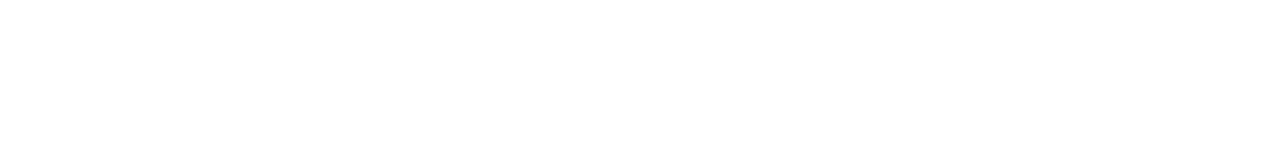
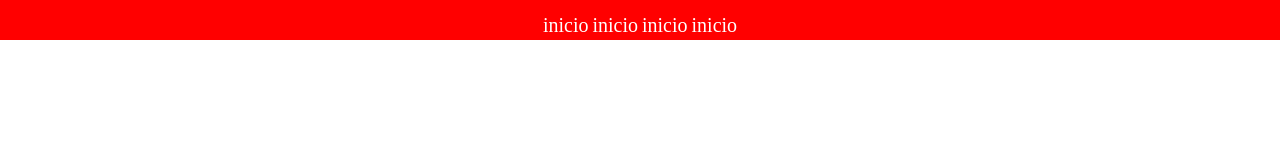
Before and after one commit to MMihovilcevic/navbar, a plain HTML site: page index.html in a window 1280 px wide. Drawn offline with Linux system fonts and the light colour scheme.

Commit message:
header base

```diff
--- a/css/style.css
+++ b/css/style.css
@@ -0,0 +1,26 @@
+*{
+    margin: 0;
+    padding: 0;
+    box-sizing: border-box;
+}
+nav{
+    width: 100%;
+    height: 2.5rem;
+    background-color: red;
+}
+ul{
+    display: flex;
+    flex-direction: row;
+    justify-content: center;
+    align-items: center;
+    width: 100%;
+    height: 2.5rem;
+    list-style: none;
+    gap: 1.25rem;
+    padding-top: .625rem;
+}
+ul li a{
+        text-decoration: none;
+        color: white;
+        font-size: 1.25rem;
+}
--- a/index.html
+++ b/index.html
@@ -3,11 +3,22 @@
 <head>
     <meta charset="UTF-8">
     <meta name="viewport" content="width=device-width, initial-scale=1.0">
-    <title>Document</title>
+    <title>pruebagit</title>
     <link rel="stylesheet" href="./css/style.css">
 </head>
 <body>
-
+    <header>
+            <nav>
+                    <ul>
+                        <li>
+                            <a href="inicio">inicio</a>
+                            <a href="inicio">inicio</a>
+                            <a href="inicio">inicio</a>
+                            <a href="inicio">inicio</a>
+                        </li>
+                    </ul>
+            </nav>
+    </header>
 </body>
 </html>
 <!-- u= untracked -->
```
